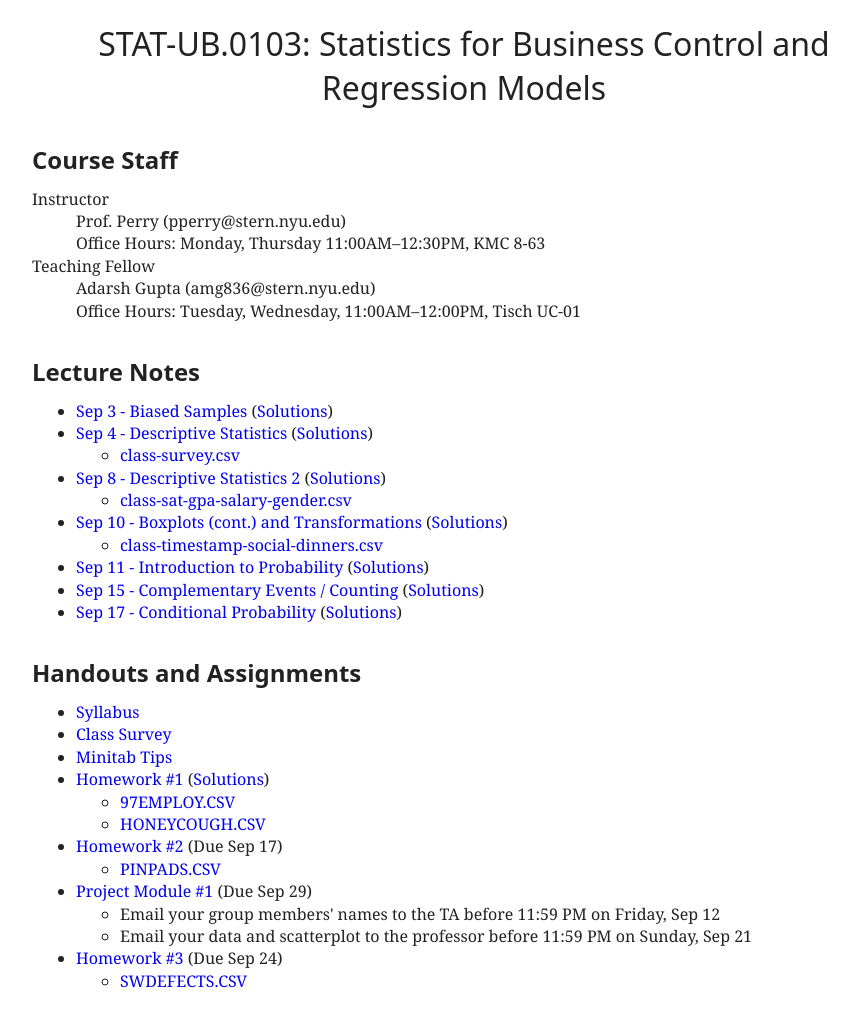
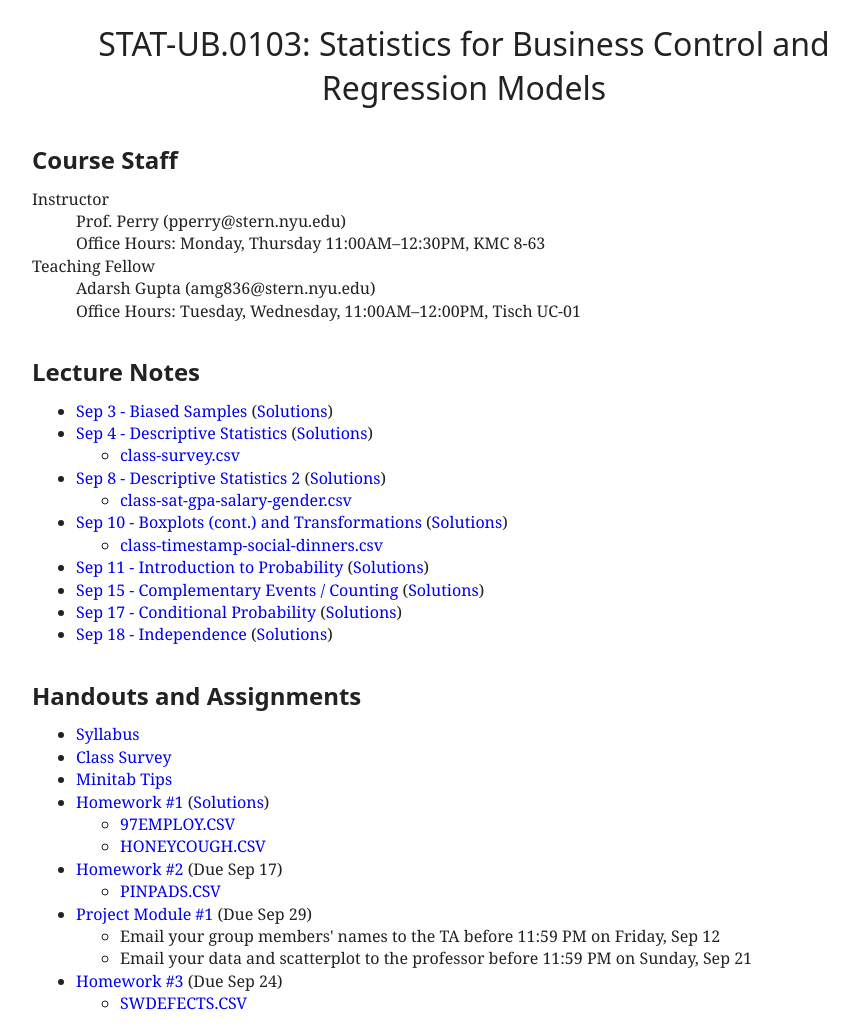
Before and after one commit to patperry/patperry.github.com, a Jekyll site: the page built from course/ub0103/index.html, in a window 1280 px wide. Shown: the whole page, without its empty margins (176-1034 px from the left). Built offline with Jekyll 4.4.1, drawn with Linux system fonts in a browser that asks for light colours; before the commit the page ends 1014 px from its top, so only the background shows below that.

Commit message:
Add indep; missing conditional-prob handout

```diff
--- a/course/ub0103/index.html
+++ b/course/ub0103/index.html
@@ -43,6 +43,8 @@ stylesheet: /css/main.css?v=1
     (<a href="lecture/counting-sol.pdf">Solutions</a>)
   <li><a href="lecture/conditional-prob.pdf">Sep 17 - Conditional Probability</a>
     (<a href="lecture/conditional-prob-sol.pdf">Solutions</a>)
+  <li><a href="lecture/indep.pdf">Sep 18 - Independence</a>
+    (<a href="lecture/indep-sol.pdf">Solutions</a>)
 </ul>
 
 <h2>Handouts and Assignments</h2>
```
Also changed, not shown: 4 other files.
